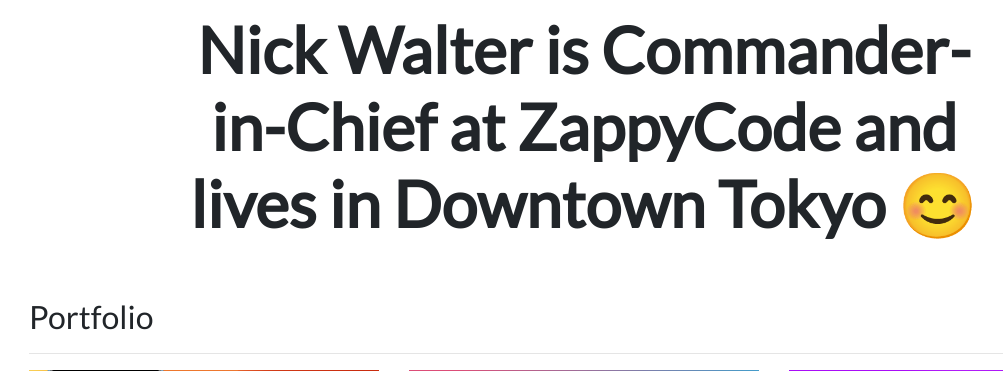
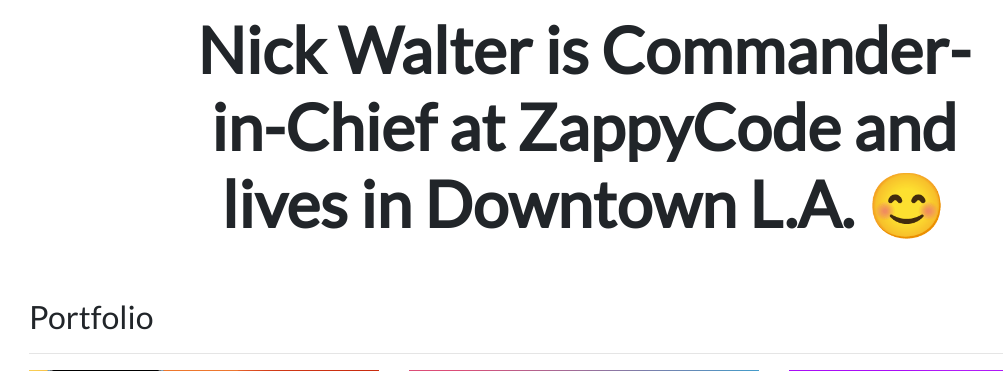
Before and after one commit to yoshi9797/django3-personal-portfolio, a Django app: page / in a window 1280 px wide. Shown: the part 521-892 px from the top of the page, without its empty margins (56-1059 px from the left). Run offline with Django 3.2, Linux system fonts and the light colour scheme; data comes from the database, SQL or seed files in the repository; some libraries are stand-ins or nearby versions.

Commit message:
Local settings

```diff
--- a/portfolio/templates/portfolio/home.html
+++ b/portfolio/templates/portfolio/home.html
@@ -12,7 +12,7 @@
 
 <div class="row justify-content-center mb-3">
   <div class="col-md-9 text-center">
-    <h1 id="hometext" class="font-weight-bold">Nick Walter is Commander-in-Chief at ZappyCode and lives in Downtown Tokyo 😊</h1>
+    <h1 id="hometext" class="font-weight-bold">Nick Walter is Commander-in-Chief at ZappyCode and lives in Downtown L.A. 😊</h1>
   </div>
 </div>
 
```
